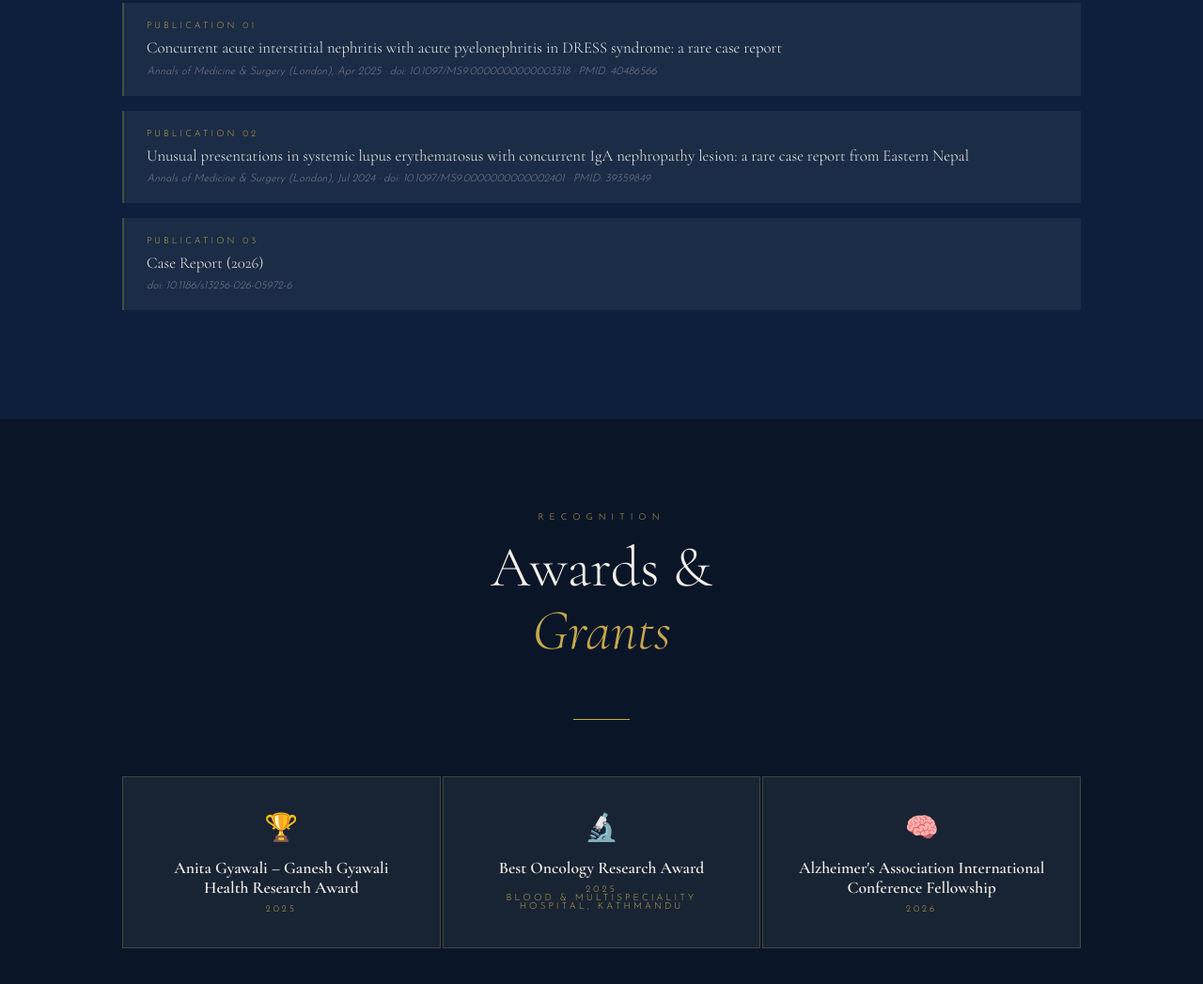
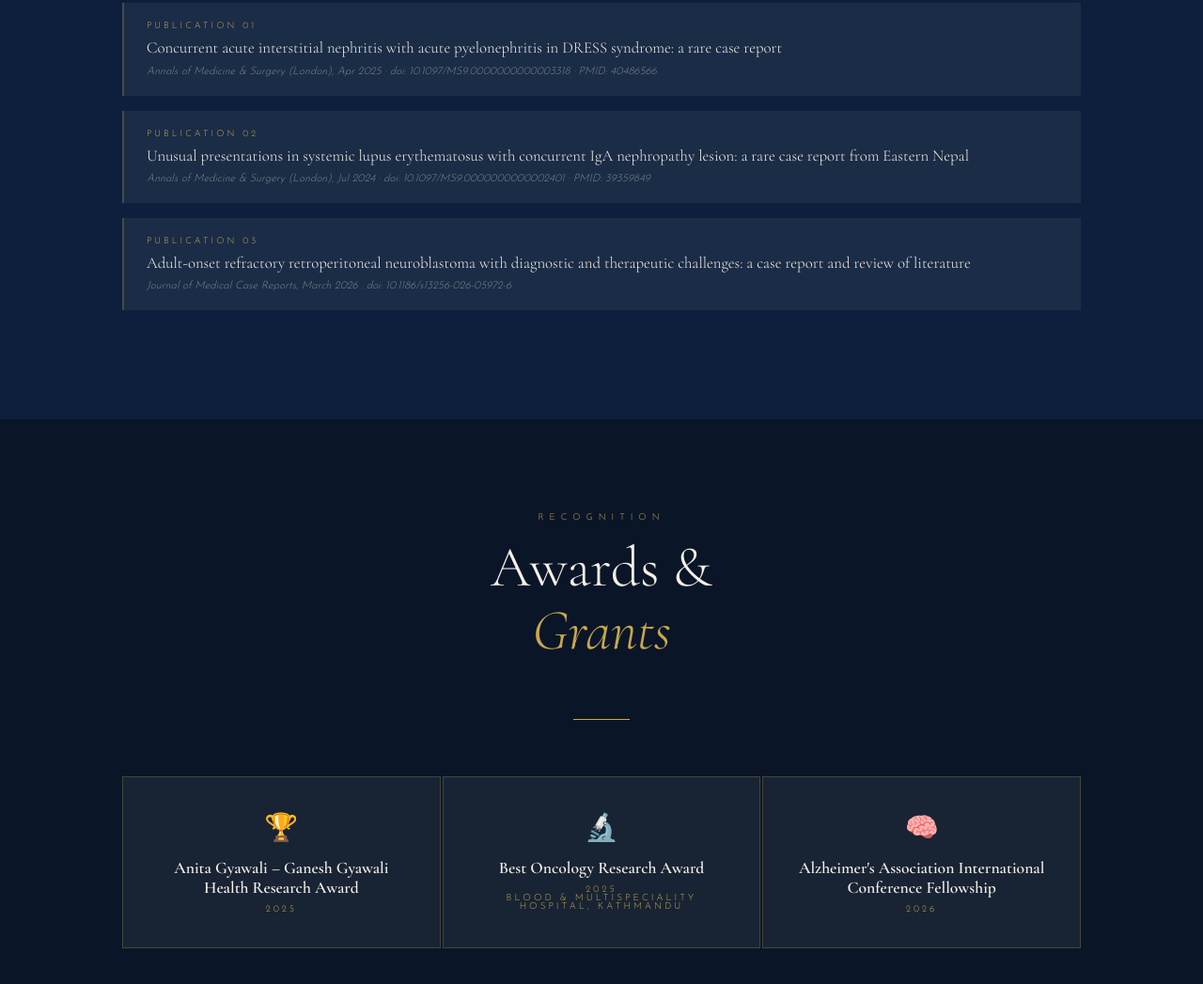
Before and after one commit to nkkarna24/niteshkarna, a plain HTML site: page index.html in a window 1280 px wide. Shown: the part 3883-4930 px from the top of the page at 94% size. Drawn offline with nearby package versions, Linux system fonts and the light colour scheme.

Commit message:
Update index.html

```diff
--- a/index.html
+++ b/index.html
@@ -630,8 +630,8 @@
       </div>
       <div class="pub-item">
         <div class="pub-num">Publication 03</div>
-        <div class="pub-title">Case Report (2026)</div>
-        <div class="pub-journal">doi: 10.1186/s13256-026-05972-6</div>
+        <div class="pub-title">Adult-onset refractory retroperitoneal neuroblastoma with diagnostic and therapeutic challenges: a case report and review of literature</div>
+        <div class="pub-journal">Journal of Medical Case Reports, March 2026 . doi: 10.1186/s13256-026-05972-6</div>
       </div>
     </div>
     <div id="conferences" class="pub-list">
```
